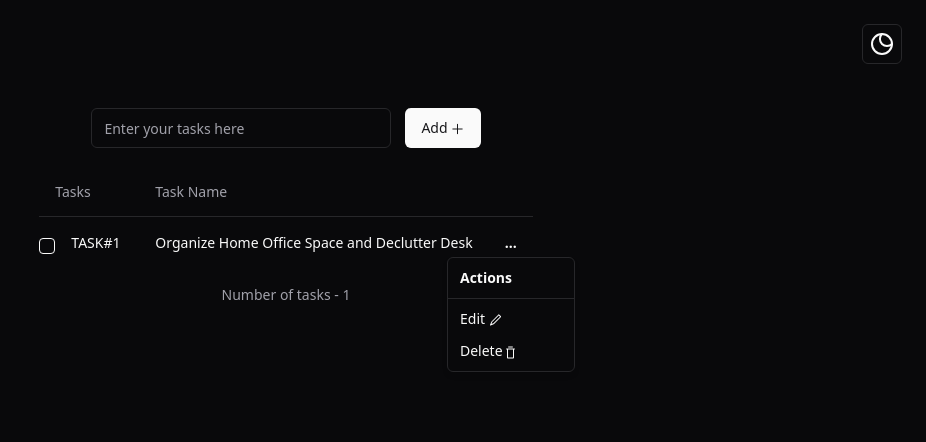
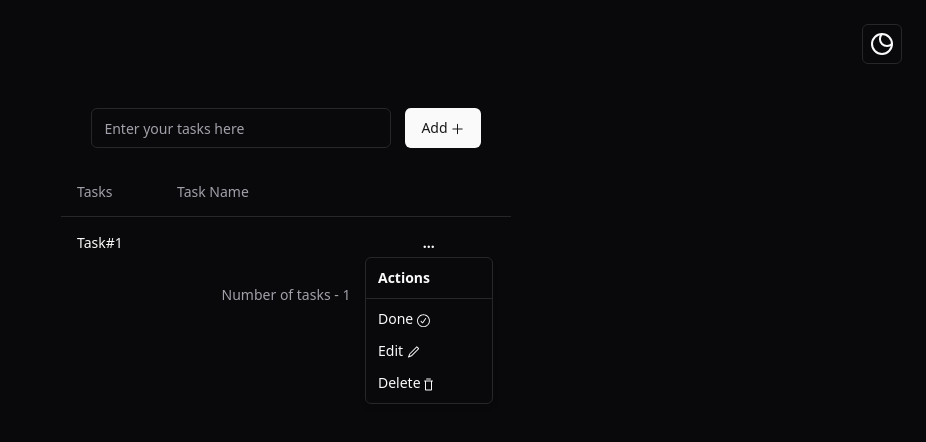
Before and after one commit to vamsy6/todo-app, a React (Vite) app: page / in a window 1280 px wide. Both pictures are taken after a click on the button "...". Shown: the top 442 px of the page, without its empty margins (354-1280 px from the left). Built offline with nearby package versions, Linux system fonts and the light colour scheme.

Commit message:
added toast

```diff
--- a/package.json
+++ b/package.json
@@ -15,6 +15,7 @@
   "dependencies": {
     "@radix-ui/react-checkbox": "^1.0.4",
     "@radix-ui/react-dropdown-menu": "^2.0.6",
+    "@radix-ui/react-label": "^2.0.2",
     "@radix-ui/react-slot": "^1.0.2",
     "@radix-ui/react-toast": "^1.1.5",
     "@radix-ui/react-tooltip": "^1.0.7",
--- a/src/App.jsx
+++ b/src/App.jsx
@@ -1,3 +1,4 @@
+import { useState } from "react";
 import { Button } from "@/components/ui/button";
 import { Input } from "@/components/ui/input";
 import {
@@ -9,7 +10,6 @@ import {
   TableHeader,
   TableRow,
 } from "@/components/ui/table";
-import { Checkbox } from "@/components/ui/checkbox";
 import {
   DropdownMenu,
   DropdownMenuContent,
@@ -18,18 +18,46 @@ import {
   DropdownMenuSeparator,
   DropdownMenuTrigger,
 } from "@/components/ui/dropdown-menu";
-import { PencilSVG, DeleteSVG, AddSVG} from "./icons";
+import { PencilSVG, DeleteSVG, AddSVG, DoneSVG } from "./components/ui/icons";
 import { ThemeProvider } from "./components/ui/theme-provider";
 import { ModeToggle } from "./components/ui/mode-toggle";
-import { Toaster, toast } from "sonner";
-import {
-  Tooltip,
-  TooltipContent,
-  TooltipProvider,
-  TooltipTrigger,
-} from "@/components/ui/tooltip";
+import { Label } from "@/components/ui/label";
+import { Toaster } from "@/components/ui/toaster";
+import { useToast } from "@/components/ui/use-toast";
 
 function App() {
+  const [inputValue, setInputValue] = useState("");
+  const [displayText, setDisplayText] = useState([]);
+  const [date, setDate] = useState(false);
+  const dateObj = new Date();
+  console.log(dateObj);
+  const handleInputChange = (e) => {
+    setInputValue(e.target.value);
+  };
+
+  const handleKeyDown = (e) => {
+    if (e.key === "Enter") {
+      handleButtonClick();
+      toast({
+        title: "A todo item has been added to your list",
+      });
+    }
+  };
+
+  const handleButtonClick = (e) => {
+    if (inputValue.trim() === "") {
+      toast({
+        title: "Please enter a task before adding!",
+        variant: "destructive",
+      });
+      date(false);
+    }
+    setDisplayText(inputValue);
+    setDate(true);
+    setInputValue("");
+  };
+
+  const { toast } = useToast();
   return (
     <ThemeProvider defaultTheme="dark" storageKey="vite-ui-theme">
       <>
@@ -38,23 +66,29 @@ function App() {
         </div>
         <div className="container p-5 flex flex-col items-center md:flex-row md:justify-center">
           <Input
+            onKeyDown={handleKeyDown}
+            value={inputValue}
+            onChange={handleInputChange}
             className="w-3/5 md:w-2/3 mb-3.5 md:mr-3.5 md:mb-0 md:max-w-[300px]"
             type="text"
             placeholder="Enter your tasks here"
           />
 
           <Button
-            onClick={() =>
-              toast.success("A todo item has been added to your list")
-            }
             type="submit"
+            onClick={() => {
+              toast({
+                title: "A todo item has been added to your list",
+              });
+              handleButtonClick();
+            }}
           >
             Add <AddSVG marginLeft={2} />
           </Button>
           <Toaster />
         </div>
 
-        <Table className=" w-3/20 mx-auto">
+        <Table className=" w-3/20 mx-auto min-w-[450px]">
           <TableCaption>Number of tasks - 1</TableCaption>
           <TableHeader>
             <TableRow>
@@ -65,31 +99,35 @@ function App() {
           </TableHeader>
           <TableBody>
             <TableRow>
-              <span>
-                <Checkbox />
-                <TableCell className="font-medium">TASK#1</TableCell>
-              </span>
+              <TableCell className="font-medium">
+                <Label htmlFor="name">Task#1</Label>
+              </TableCell>
+
               <TableCell>
-                Organize Home Office Space and Declutter Desk
+                {displayText}
+                <br />
+                <p className="text-grey">
+                  {date
+                    ? "Created on" +
+                      " " +
+                      dateObj.toString().replace(/(\d{2}:\d{2}):\d{2}.*/, "$1")
+                    : null}
+                </p>
               </TableCell>
               <TableCell>
                 <DropdownMenu>
-                  <TooltipProvider>
-                    <Tooltip>
-                      <TooltipTrigger>
                   <DropdownMenuTrigger className="font-black">
                     ...
                   </DropdownMenuTrigger>
-                      </TooltipTrigger>
-                      <TooltipContent>
-                        <p>More Options</p>
-                      </TooltipContent>
-                    </Tooltip>
-                  </TooltipProvider>
 
                   <DropdownMenuContent>
                     <DropdownMenuLabel>Actions</DropdownMenuLabel>
                     <DropdownMenuSeparator />
+
+                    <DropdownMenuItem>
+                      Done&nbsp;
+                      <DoneSVG />
+                    </DropdownMenuItem>
 
                     <DropdownMenuItem>
                       Edit&nbsp;
--- /dev/null
+++ b/src/components/ui/icons.jsx
@@ -0,0 +1,24 @@
+import React from 'react';
+
+export const PencilSVG = () => (
+    <svg width="14" height="14" viewBox="1 -1.5 15 15" fill="none" xmlns="http://www.w3.org/2000/svg"><path d="M11.8536 1.14645C11.6583 0.951184 11.3417 0.951184 11.1465 1.14645L3.71455 8.57836C3.62459 8.66832 3.55263 8.77461 3.50251 8.89155L2.04044 12.303C1.9599 12.491 2.00189 12.709 2.14646 12.8536C2.29103 12.9981 2.50905 13.0401 2.69697 12.9596L6.10847 11.4975C6.2254 11.4474 6.3317 11.3754 6.42166 11.2855L13.8536 3.85355C14.0488 3.65829 14.0488 3.34171 13.8536 3.14645L11.8536 1.14645ZM4.42166 9.28547L11.5 2.20711L12.7929 3.5L5.71455 10.5784L4.21924 11.2192L3.78081 10.7808L4.42166 9.28547Z" fill="currentColor" fill-rule="evenodd" clip-rule="evenodd"></path></svg>
+);
+
+export const DeleteSVG = () => (
+    <svg  width="15" height="15" viewBox="3 -1.5 15 15" fill="none" xmlns="http://www.w3.org/2000/svg"><path d="M5.5 1C5.22386 1 5 1.22386 5 1.5C5 1.77614 5.22386 2 5.5 2H9.5C9.77614 2 10 1.77614 10 1.5C10 1.22386 9.77614 1 9.5 1H5.5ZM3 3.5C3 3.22386 3.22386 3 3.5 3H5H10H11.5C11.7761 3 12 3.22386 12 3.5C12 3.77614 11.7761 4 11.5 4H11V12C11 12.5523 10.5523 13 10 13H5C4.44772 13 4 12.5523 4 12V4L3.5 4C3.22386 4 3 3.77614 3 3.5ZM5 4H10V12H5V4Z" fill="currentColor" fill-rule="evenodd" clip-rule="evenodd"></path></svg>
+);
+
+
+export const AddSVG = ({marginLeft}) => (
+    <svg style={{ marginLeft: `${marginLeft}px` }} width="15" height="15" viewBox="0 -0.5 15 15" fill="none" xmlns="http://www.w3.org/2000/svg"><path d="M8 2.75C8 2.47386 7.77614 2.25 7.5 2.25C7.22386 2.25 7 2.47386 7 2.75V7H2.75C2.47386 7 2.25 7.22386 2.25 7.5C2.25 7.77614 2.47386 8 2.75 8H7V12.25C7 12.5261 7.22386 12.75 7.5 12.75C7.77614 12.75 8 12.5261 8 12.25V8H12.25C12.5261 8 12.75 7.77614 12.75 7.5C12.75 7.22386 12.5261 7 12.25 7H8V2.75Z" fill="currentColor" fillRule="evenodd" clipRule="evenodd"></path></svg>
+
+    );
+
+    export const DoneSVG = ({marginLeft}) => (
+        <svg style={{ marginLeft: `${marginLeft}px` }} width="15" height="15" viewBox="0.8 -1 15.5 14.5" fill="none" xmlns="http://www.w3.org/2000/svg"><path d="M7.49991 0.877045C3.84222 0.877045 0.877075 3.84219 0.877075 7.49988C0.877075 11.1575 3.84222 14.1227 7.49991 14.1227C11.1576 14.1227 14.1227 11.1575 14.1227 7.49988C14.1227 3.84219 11.1576 0.877045 7.49991 0.877045ZM1.82708 7.49988C1.82708 4.36686 4.36689 1.82704 7.49991 1.82704C10.6329 1.82704 13.1727 4.36686 13.1727 7.49988C13.1727 10.6329 10.6329 13.1727 7.49991 13.1727C4.36689 13.1727 1.82708 10.6329 1.82708 7.49988ZM10.1589 5.53774C10.3178 5.31191 10.2636 5.00001 10.0378 4.84109C9.81194 4.68217 9.50004 4.73642 9.34112 4.96225L6.51977 8.97154L5.35681 7.78706C5.16334 7.59002 4.84677 7.58711 4.64973 7.78058C4.45268 7.97404 4.44978 8.29061 4.64325 8.48765L6.22658 10.1003C6.33054 10.2062 6.47617 10.2604 6.62407 10.2483C6.77197 10.2363 6.90686 10.1591 6.99226 10.0377L10.1589 5.53774Z" fill="currentColor" fill-rule="evenodd" clip-rule="evenodd"></path></svg>
+
+        );
+
+
+
+export default { PencilSVG, DeleteSVG, AddSVG, DoneSVG };
--- /dev/null
+++ b/src/components/ui/label.jsx
@@ -0,0 +1,18 @@
+"use client"
+
+import * as React from "react"
+import * as LabelPrimitive from "@radix-ui/react-label"
+import { cva } from "class-variance-authority";
+
+import { cn } from "@/lib/utils"
+
+const labelVariants = cva(
+  "text-sm font-medium leading-none peer-disabled:cursor-not-allowed peer-disabled:opacity-70"
+)
+
+const Label = React.forwardRef(({ className, ...props }, ref) => (
+  <LabelPrimitive.Root ref={ref} className={cn(labelVariants(), className)} {...props} />
+))
+Label.displayName = LabelPrimitive.Root.displayName
+
+export { Label }
--- a/src/components/ui/tooltip.jsx
+++ /dev/null
@@ -1,26 +0,0 @@
-"use client"
-
-import * as React from "react"
-import * as TooltipPrimitive from "@radix-ui/react-tooltip"
-
-import { cn } from "@/lib/utils"
-
-const TooltipProvider = TooltipPrimitive.Provider
-
-const Tooltip = TooltipPrimitive.Root
-
-const TooltipTrigger = TooltipPrimitive.Trigger
-
-const TooltipContent = React.forwardRef(({ className, sideOffset = 4, ...props }, ref) => (
-  <TooltipPrimitive.Content
-    ref={ref}
-    sideOffset={sideOffset}
-    className={cn(
-      "z-50 overflow-hidden rounded-md border bg-popover px-3 py-1.5 text-sm text-popover-foreground shadow-md animate-in fade-in-0 zoom-in-95 data-[state=closed]:animate-out data-[state=closed]:fade-out-0 data-[state=closed]:zoom-out-95 data-[side=bottom]:slide-in-from-top-2 data-[side=left]:slide-in-from-right-2 data-[side=right]:slide-in-from-left-2 data-[side=top]:slide-in-from-bottom-2",
-      className
-    )}
-    {...props} />
-))
-TooltipContent.displayName = TooltipPrimitive.Content.displayName
-
-export { Tooltip, TooltipTrigger, TooltipContent, TooltipProvider }
--- a/src/icons.jsx
+++ /dev/null
@@ -1,19 +0,0 @@
-import React from 'react';
-
-export const PencilSVG = () => (
-    <svg width="14" height="14" viewBox="1 -1.5 15 15" fill="none" xmlns="http://www.w3.org/2000/svg"><path d="M11.8536 1.14645C11.6583 0.951184 11.3417 0.951184 11.1465 1.14645L3.71455 8.57836C3.62459 8.66832 3.55263 8.77461 3.50251 8.89155L2.04044 12.303C1.9599 12.491 2.00189 12.709 2.14646 12.8536C2.29103 12.9981 2.50905 13.0401 2.69697 12.9596L6.10847 11.4975C6.2254 11.4474 6.3317 11.3754 6.42166 11.2855L13.8536 3.85355C14.0488 3.65829 14.0488 3.34171 13.8536 3.14645L11.8536 1.14645ZM4.42166 9.28547L11.5 2.20711L12.7929 3.5L5.71455 10.5784L4.21924 11.2192L3.78081 10.7808L4.42166 9.28547Z" fill="currentColor" fill-rule="evenodd" clip-rule="evenodd"></path></svg>
-);
-
-export const DeleteSVG = () => (
-    <svg  width="15" height="15" viewBox="3 -1.5 15 15" fill="none" xmlns="http://www.w3.org/2000/svg"><path d="M5.5 1C5.22386 1 5 1.22386 5 1.5C5 1.77614 5.22386 2 5.5 2H9.5C9.77614 2 10 1.77614 10 1.5C10 1.22386 9.77614 1 9.5 1H5.5ZM3 3.5C3 3.22386 3.22386 3 3.5 3H5H10H11.5C11.7761 3 12 3.22386 12 3.5C12 3.77614 11.7761 4 11.5 4H11V12C11 12.5523 10.5523 13 10 13H5C4.44772 13 4 12.5523 4 12V4L3.5 4C3.22386 4 3 3.77614 3 3.5ZM5 4H10V12H5V4Z" fill="currentColor" fill-rule="evenodd" clip-rule="evenodd"></path></svg>
-);
-
-
-export const AddSVG = ({marginLeft}) => (
-    <svg style={{ marginLeft: `${marginLeft}px` }} width="15" height="15" viewBox="0 -0.5 15 15" fill="none" xmlns="http://www.w3.org/2000/svg"><path d="M8 2.75C8 2.47386 7.77614 2.25 7.5 2.25C7.22386 2.25 7 2.47386 7 2.75V7H2.75C2.47386 7 2.25 7.22386 2.25 7.5C2.25 7.77614 2.47386 8 2.75 8H7V12.25C7 12.5261 7.22386 12.75 7.5 12.75C7.77614 12.75 8 12.5261 8 12.25V8H12.25C12.5261 8 12.75 7.77614 12.75 7.5C12.75 7.22386 12.5261 7 12.25 7H8V2.75Z" fill="currentColor" fill-rule="evenodd" clip-rule="evenodd"></path></svg>
-
-    );
-
-
-
-export default { PencilSVG, DeleteSVG, AddSVG };
--- a/tailwind.config.js
+++ b/tailwind.config.js
@@ -23,6 +23,7 @@ module.exports = {
         ring: "hsl(var(--ring))",
         background: "hsl(var(--background))",
         foreground: "hsl(var(--foreground))",
+        grey: "#a1a1aa",
         primary: {
           DEFAULT: "hsl(var(--primary))",
           foreground: "hsl(var(--primary-foreground))",
```
Also changed, not shown: 1 other file (tests, documents, lock files or other folders). Lines whose indentation alone changed are shown as unchanged.
